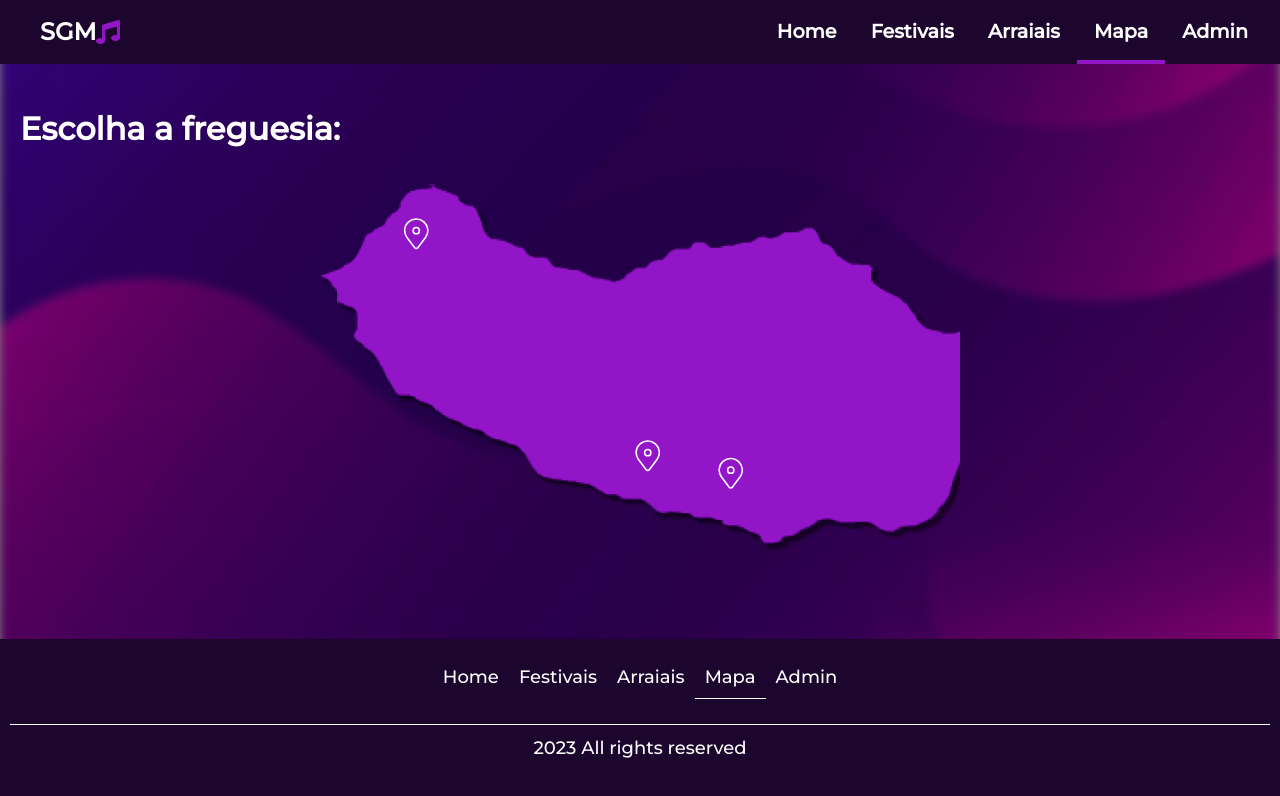
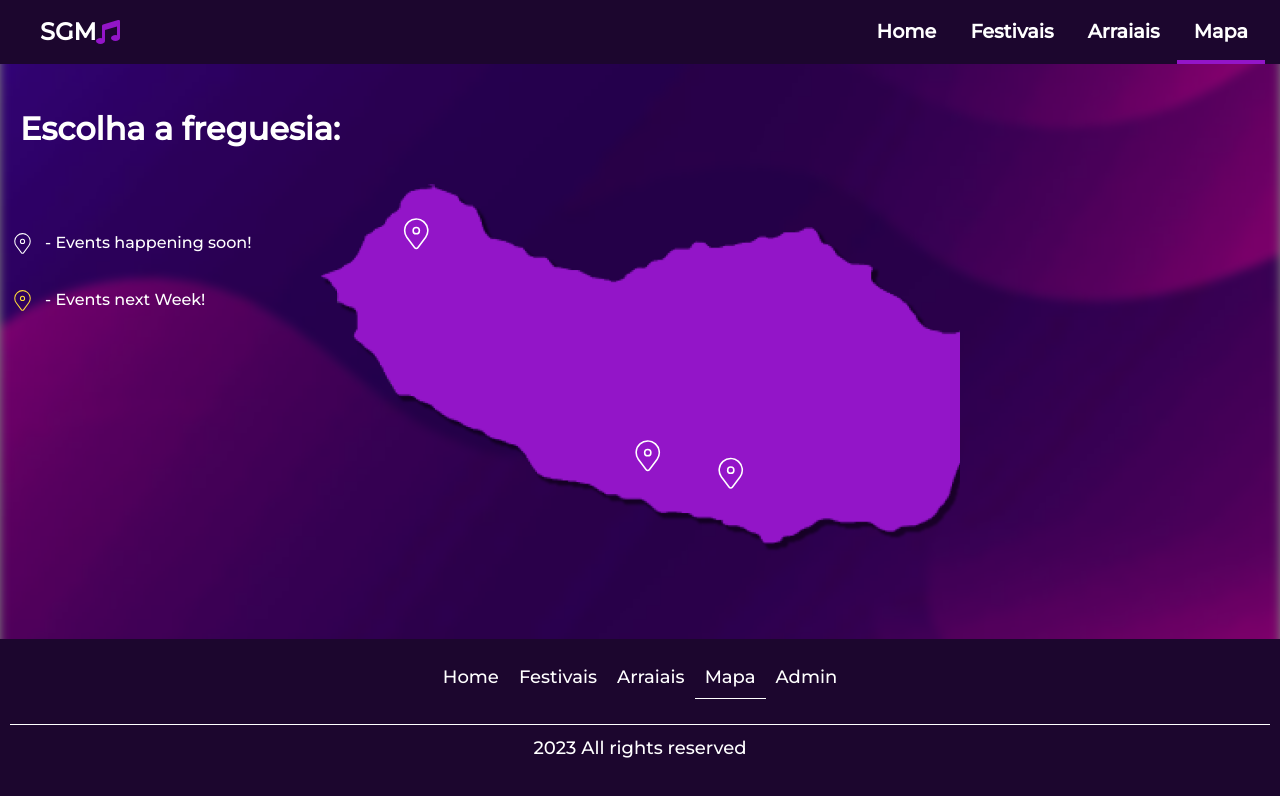
Before and after one commit to ToniG22/tonig22.github.io, a React (Vite) app: page /mapa in a window 1280 px wide. Shown: the top 796 px of the page. Built offline with nearby package versions, Linux system fonts and the light colour scheme.

Commit message:
Updated some thigns

```diff
--- a/src/App.css
+++ b/src/App.css
@@ -400,6 +400,18 @@ li a:hover {
 
 .mapNeedle:hover .ciLocationOn {
   opacity: 0;
+}
+
+.mapLegend {
+  display: flex;
+  flex-direction: column;
+  padding: 20px;
+}
+
+.mapLegendItem {
+  display: flex;
+  flex-direction: row;
+  align-items: center;
 }
 
 /* ----------- Página dos eventos ----------- */
--- a/src/components/Header.jsx
+++ b/src/components/Header.jsx
@@ -47,14 +47,14 @@ export default function Header() {
             >
               Mapa
             </NavLink>
-            <NavLink
+            {/* <NavLink
               to="admin"
               className={(navData) =>
                 navData.isActive ? "nav-link active" : "nav-link"
               }
             >
               Admin
-            </NavLink>
+            </NavLink> */}
           </div>
         </nav>
       </div>
--- a/src/pages/Home.jsx
+++ b/src/pages/Home.jsx
@@ -29,9 +29,13 @@ const Home = () => {
 
   // Filter events for the entire week
   const weeklyEvents = events.filter((event) => {
-    const eventDate = new Date(event.endDate); // Assuming event.dates[0] is in "YYYY-MM-DD" format
+    // const eventDate = new Date(event.endDate); // Assuming event.dates[0] is in "YYYY-MM-DD" format
     // Compare the event date against the entire week
-    return (eventDate >= startOfWeek && eventDate <= endOfWeek) || {};
+    // return (eventDate >= startOfWeek && eventDate <= endOfWeek) || {};
+
+    // This function works, but we will comment it so it shows events!
+    // Given that we only have 3 events this is just a proof of concept!
+    return events
   });
 
   return (
@@ -57,7 +61,7 @@ const Home = () => {
       <main>
         <section>
           <div className="H2-block">
-            <h2 className="H2-home">Destaques</h2>
+            <h2 className="H2-home">Próxima Semana!</h2>
             <EventsGrid events={weeklyEvents} />
           </div>
         </section>
--- a/src/pages/Map.jsx
+++ b/src/pages/Map.jsx
@@ -11,6 +11,23 @@ const Map = () => {
     const storedEvents = localStorage.getItem("events");
     const parsedEvents = storedEvents ? JSON.parse(storedEvents) : [];
     setEvents(parsedEvents);
+  };
+
+  const isEventNextWeek = (event) => {
+    const eventEndDate = new Date(event.endDate);
+    const eventBeginDate = new Date(event.beginDate)
+    const nextWeekEndDate = new Date();
+    nextWeekEndDate.setDate(nextWeekEndDate.getDate() + 7);
+
+    const nextWeekBeginDate = new Date();
+    nextWeekBeginDate.setDate(nextWeekBeginDate.getDate());
+
+    console.log(nextWeekBeginDate + nextWeekEndDate)
+
+    console.log(eventBeginDate + eventEndDate)
+
+
+    return eventBeginDate >= nextWeekBeginDate && eventEndDate <= nextWeekEndDate;
   };
 
   useEffect(() => {
@@ -115,6 +132,16 @@ const Map = () => {
                 </button>
                 <CiLocationOn
                   size={75}
+                  fill={
+                    events.some(
+                      (event) =>
+                        event.location === location.name &&
+                        (event.type === "festivais" || event.type === "arraiais") &&
+                        isEventNextWeek(event)
+                    )
+                      ? "#FEDB39"
+                      : "white"
+                  }
                   className={`ciLocationOn ${
                     selectedLocation === location.name ? "hidden" : ""
                   }`}
@@ -122,7 +149,12 @@ const Map = () => {
               </div>
         ))}
           </div>
+          <div className="mapLegend">
+            <p className="mapLegendItem"><CiLocationOn size={25} fill="white"></CiLocationOn> - Events happening soon!</p>
+            <p className="mapLegendItem"><CiLocationOn size={25} fill="#FEDB39"></CiLocationOn> - Events next Week!</p>
+          </div>
         </div>
+
       )}
 
       {selectedLocation && (
```
